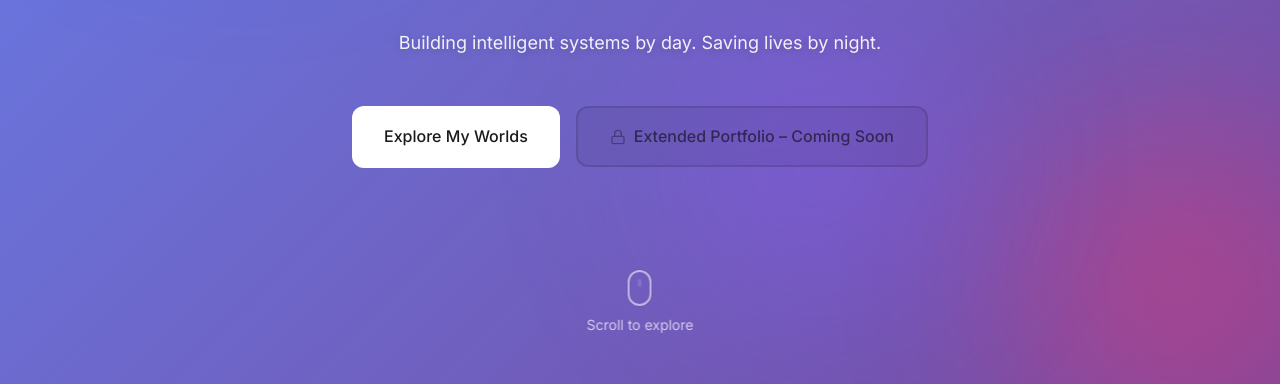
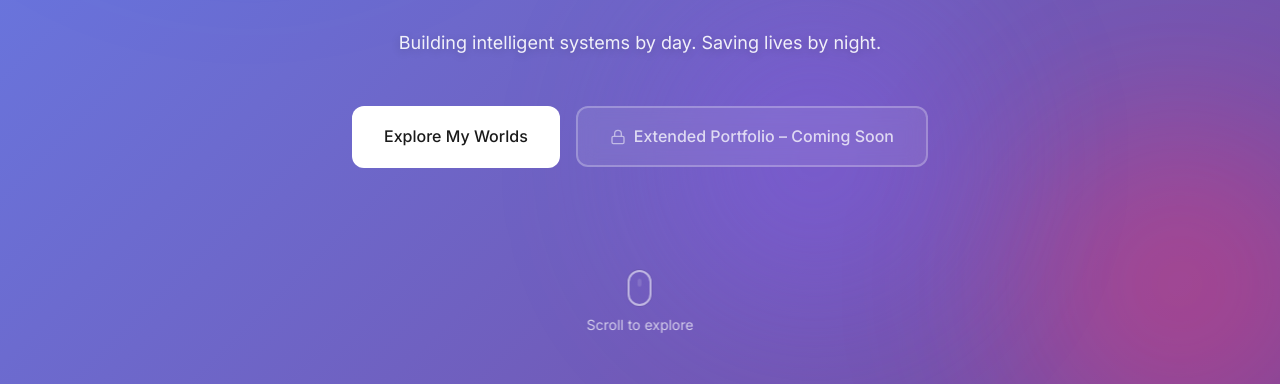
Before and after one commit to gerovonmanstein/gerovonmanstein.github.io, a plain HTML site: page index.html in a window 1280 px wide. Shown: the part 416-800 px from the top of the page. Drawn offline with Linux system fonts and the light colour scheme.

Commit message:
Fix badge colors in hero section for light mode

```diff
--- a/styles/coming-soon.css
+++ b/styles/coming-soon.css
@@ -3,21 +3,29 @@
     align-items: center;
     gap: var(--spacing-xs);
     padding: var(--spacing-sm) var(--spacing-lg);
-    background: rgba(0, 0, 0, 0.08);
+    background: rgba(255, 255, 255, 0.1);
     backdrop-filter: blur(10px);
-    color: rgba(0, 0, 0, 0.7);
-    border: 2px solid rgba(0, 0, 0, 0.15);
+    color: rgba(255, 255, 255, 0.9);
+    border: 2px solid rgba(255, 255, 255, 0.3);
     border-radius: var(--radius);
     font-size: 1rem;
     font-weight: 500;
     cursor: not-allowed;
-    opacity: 0.8;
+    opacity: 0.85;
 }
 
 .coming-soon-badge svg {
-    opacity: 0.6;
+    opacity: 0.7;
 }
 
+/* Light mode - for badges on light backgrounds (CTA section) */
+[data-theme="light"] .cta-section .coming-soon-badge {
+    background: rgba(0, 0, 0, 0.08);
+    color: rgba(0, 0, 0, 0.7);
+    border-color: rgba(0, 0, 0, 0.15);
+}
+
+/* Dark mode - keep subtle styling */
 [data-theme="dark"] .coming-soon-badge {
     background: rgba(255, 255, 255, 0.05);
     color: rgba(255, 255, 255, 0.8);
```
